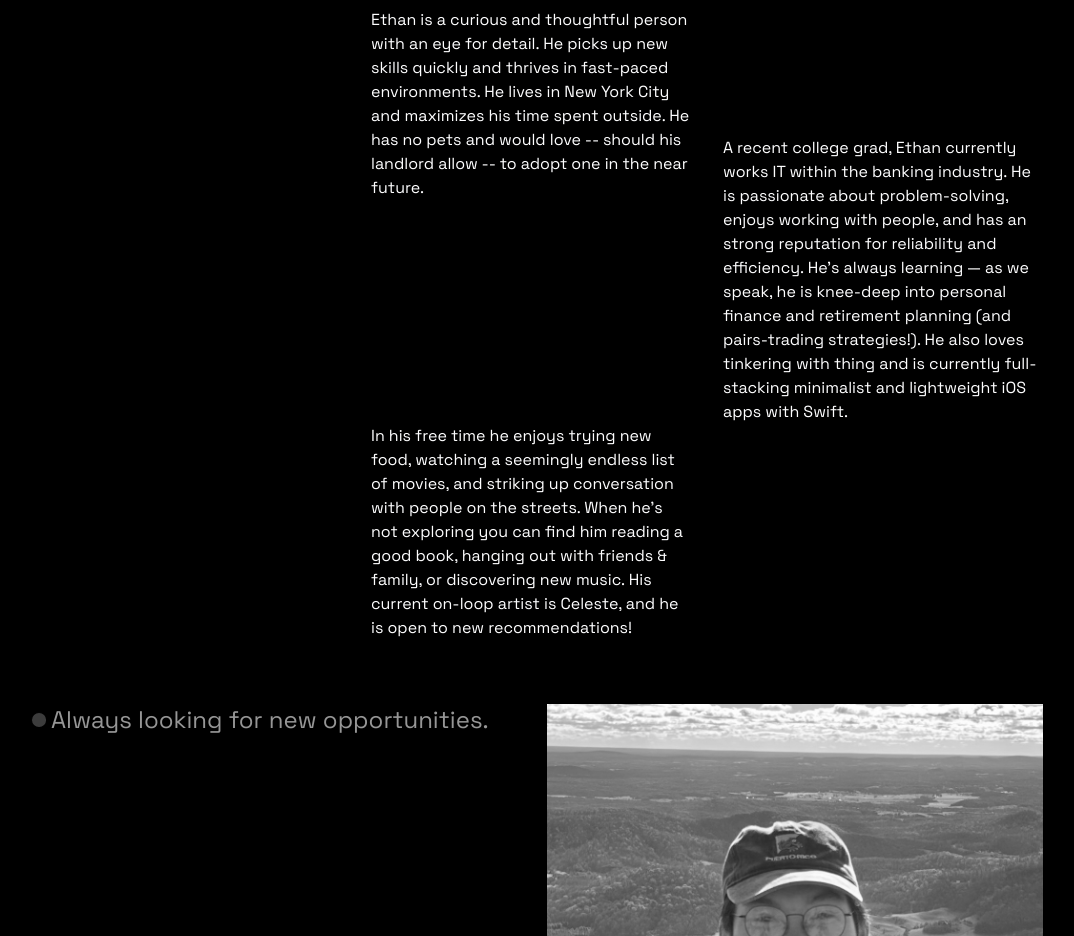
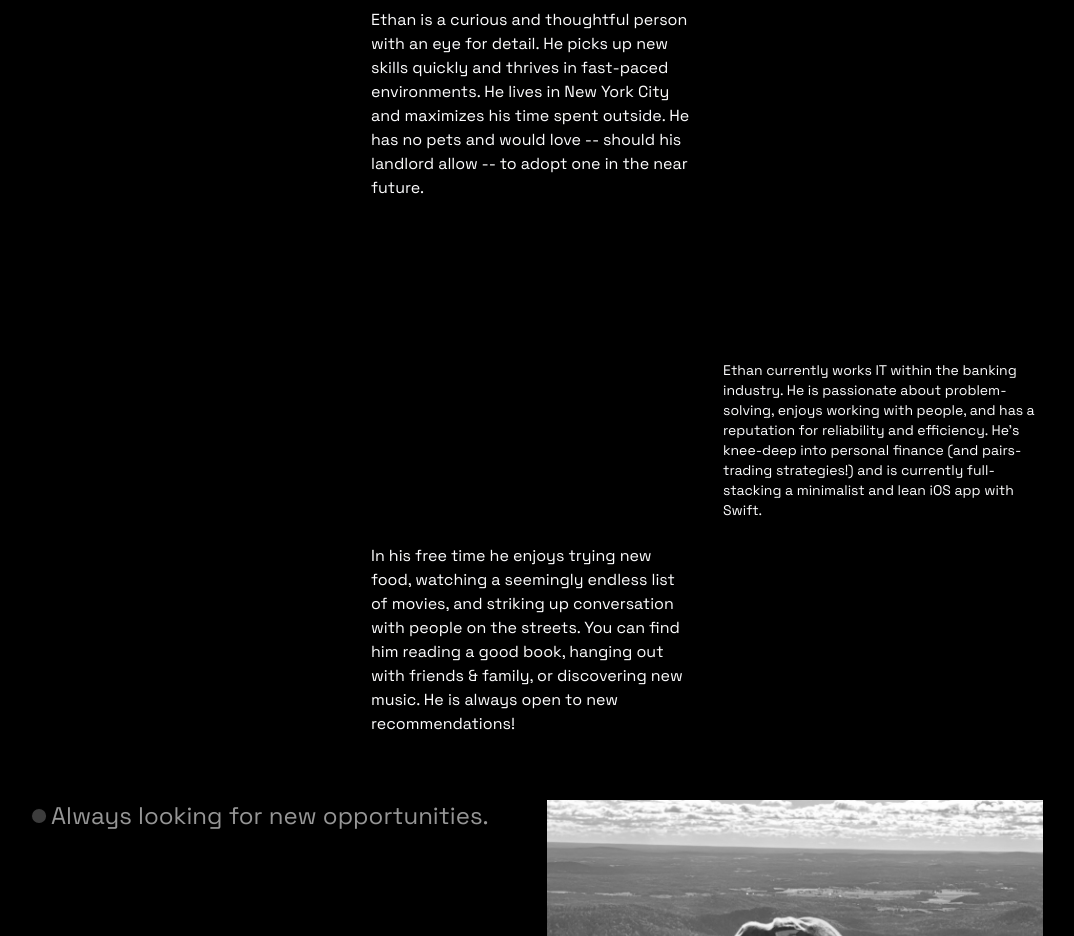
Before and after one commit to ethanwhyy/ethanwhyy.github.io, a Next.js app: page / in a window 1280 px wide. Shown: the part 960-1896 px from the top of the page, without its empty margins (141-1215 px from the left). Built offline with nearby package versions, Linux system fonts and the light colour scheme.

Commit message:
altering about section
altering about section

adding spacing to test

```diff
--- a/app/page.tsx
+++ b/app/page.tsx
@@ -328,26 +328,28 @@
                         </div>
                       </div>
 
+                      <br />
+
                       <div className="md:col-span-1 md:col-start-3 md:mt-32">
                         <div className="space-y-8">
-                          <p className="text-[#fefeff]">
-                            A recent college grad, Ethan currently works IT within the banking industry. He is passionate about problem-solving,
-                            enjoys working with people, and has an strong reputation for reliability and efficiency. He's always learning —
-                            as we speak, he is knee-deep into personal finance and retirement planning (and pairs-trading strategies!). He also loves tinkering with
-                            thing and is currently full-stacking minimalist and lightweight iOS apps with Swift.
+                          <p className="text-sm text-[#fefeff]">
+                            Ethan currently works IT within the banking industry. He is passionate about problem-solving,
+                            enjoys working with people, and has a reputation for reliability and efficiency. He's knee-deep into personal
+                            finance (and pairs-trading strategies!) and is currently full-stacking a minimalist and lean iOS app with Swift.
                           </p>
                         </div>
                       </div>
                     </div>
+
+                    <br />
 
                     <div className="grid md:grid-cols-3 gap-8">
                       <div className="md:col-span-1 md:col-start-2">
                         <div className="space-y-8">
                           <p className="text-[#fefeff]">
                             In his free time he enjoys trying new food, watching a seemingly endless list of movies, and
-                            striking up conversation with people on the streets. When he's not exploring
-                            you can find him reading a good book, hanging out with friends & family, or discovering new music.
-                            His current on-loop artist is Celeste, and he is open to new recommendations!
+                            striking up conversation with people on the streets. You can find him reading a good book, hanging out with friends &
+                            family, or discovering new music. He is always open to new recommendations!
                           </p>
                         </div>
                       </div>
```
